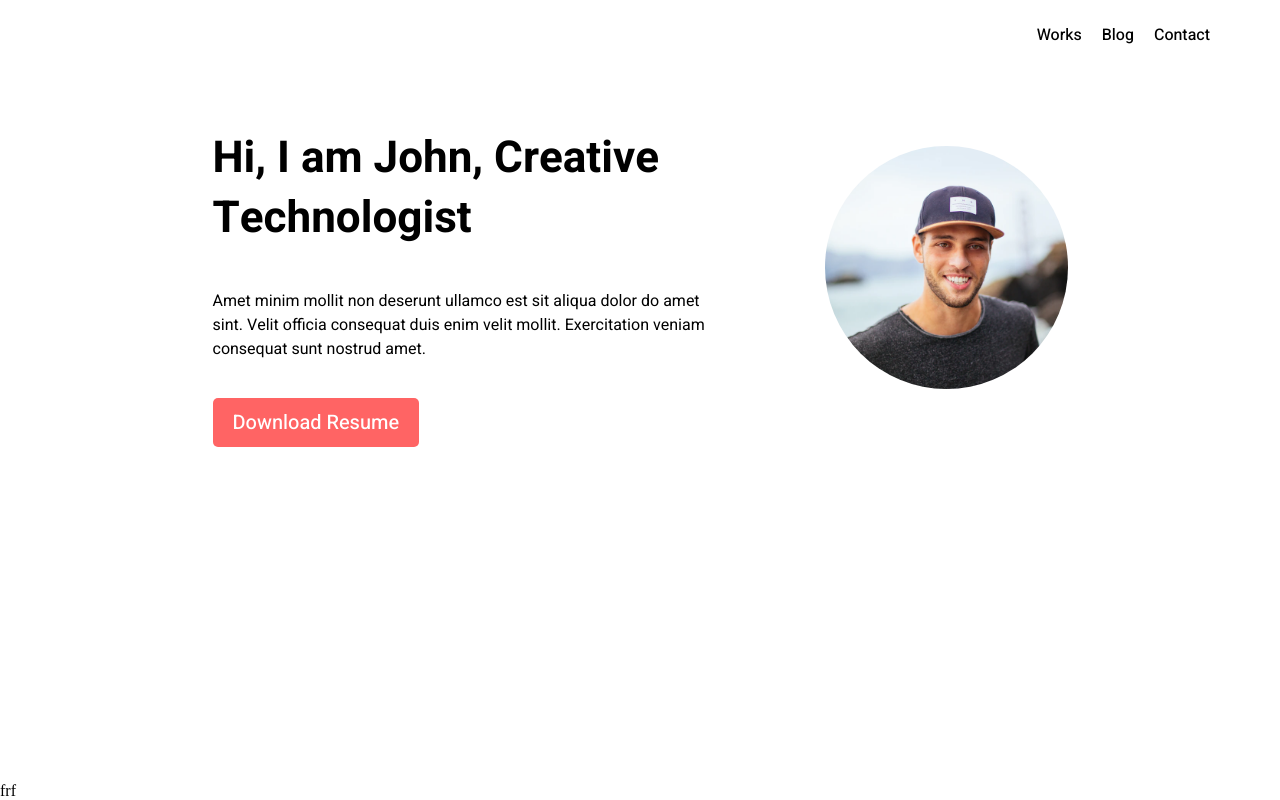
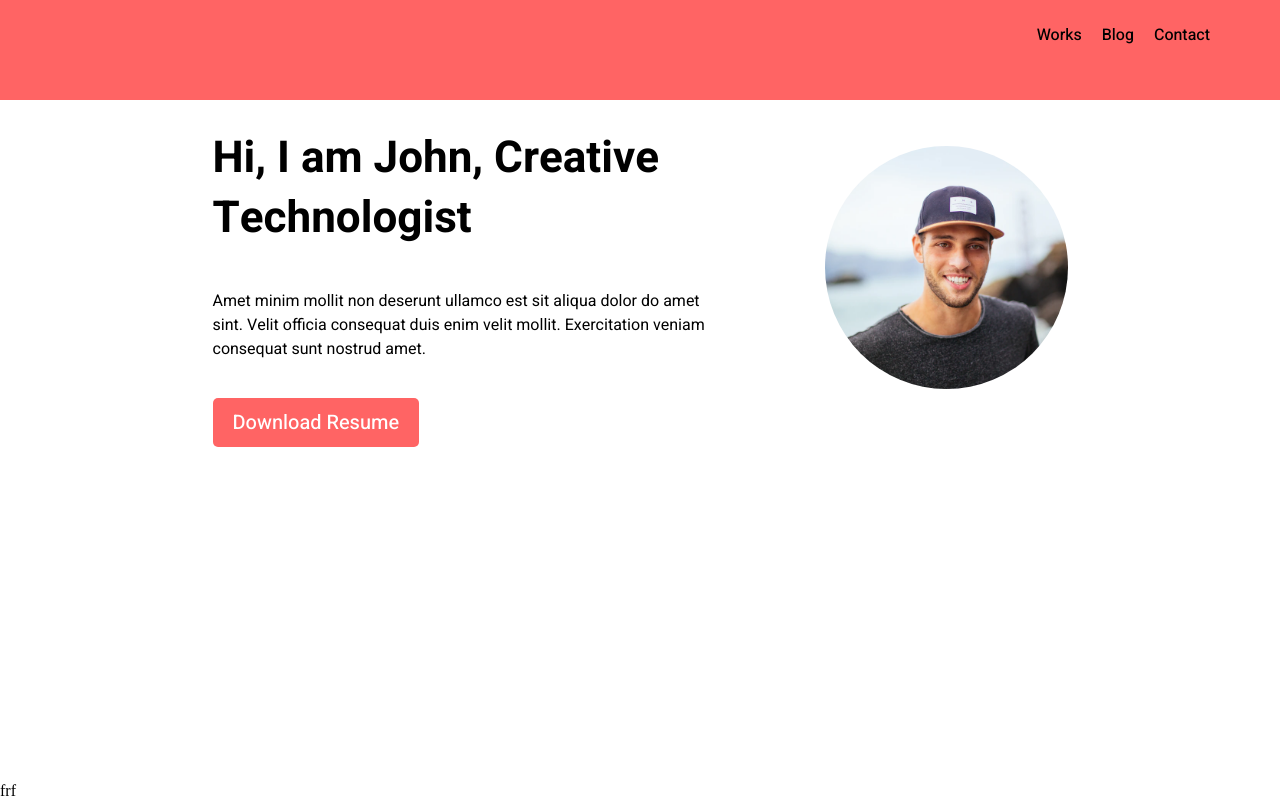
Before and after one commit to otabekfronted/john-web-site, a plain HTML site: page index.html in a window 1280 px wide. Drawn offline with Linux system fonts and the light colour scheme.

Commit message:
global styles added

```diff
--- a/css/style.css
+++ b/css/style.css
@@ -62,6 +62,7 @@ a {
 
 .header {
     background-color: #fff;
+    background-color: #ff6464;
 }
 
 .header-container {
```
